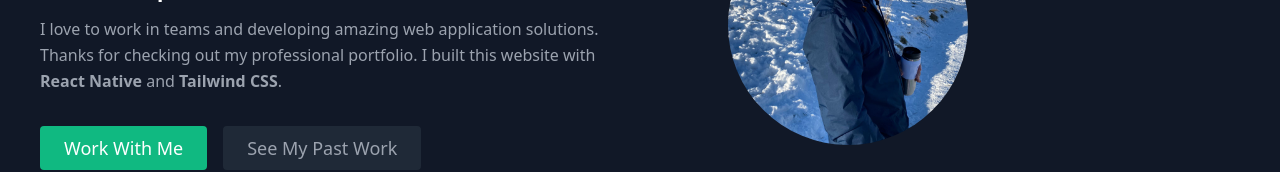
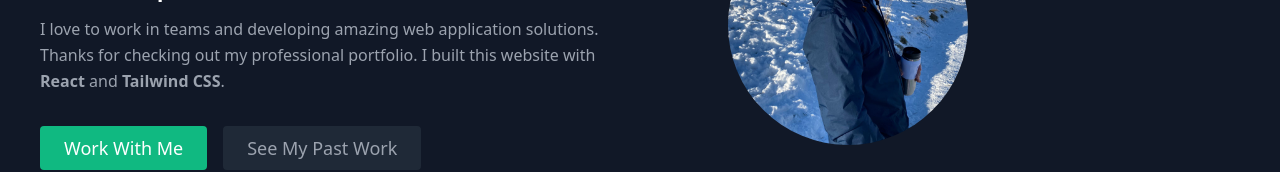
Before and after one commit to fabriciombc/my-portfolio, a React (Create React App) app: page / in a window 1280 px wide. Shown: the part 272-444 px from the top of the page. Built offline with nearby package versions, Linux system fonts and the light colour scheme.

Commit message:
removed native from react native in the about section

```diff
--- a/src/components/About.js
+++ b/src/components/About.js
@@ -12,7 +12,7 @@ export default function About() {
           <p className="mb-8 leading-relaxed">
             I love to work in teams and developing amazing web application solutions.
             Thanks for checking out my professional portfolio.
-            I built this website with <strong>React Native</strong> and <strong>Tailwind CSS</strong>.
+            I built this website with <strong>React</strong> and <strong>Tailwind CSS</strong>.
 
           </p>
           <div className="flex justify-center">
--- a/src/components/Projects.js
+++ b/src/components/Projects.js
@@ -26,7 +26,6 @@ export default function Projects() {
                 <img
                   alt="gallery"
                   className="absolute inset-0 w-full h-full object-cover object-center"
-                  target_blank
                   src={project.image}
                 />
                 <div className="px-8 py-10 relative z-10 w-full border-4 border-gray-800 bg-gray-900 opacity-0 hover:opacity-100">
```
